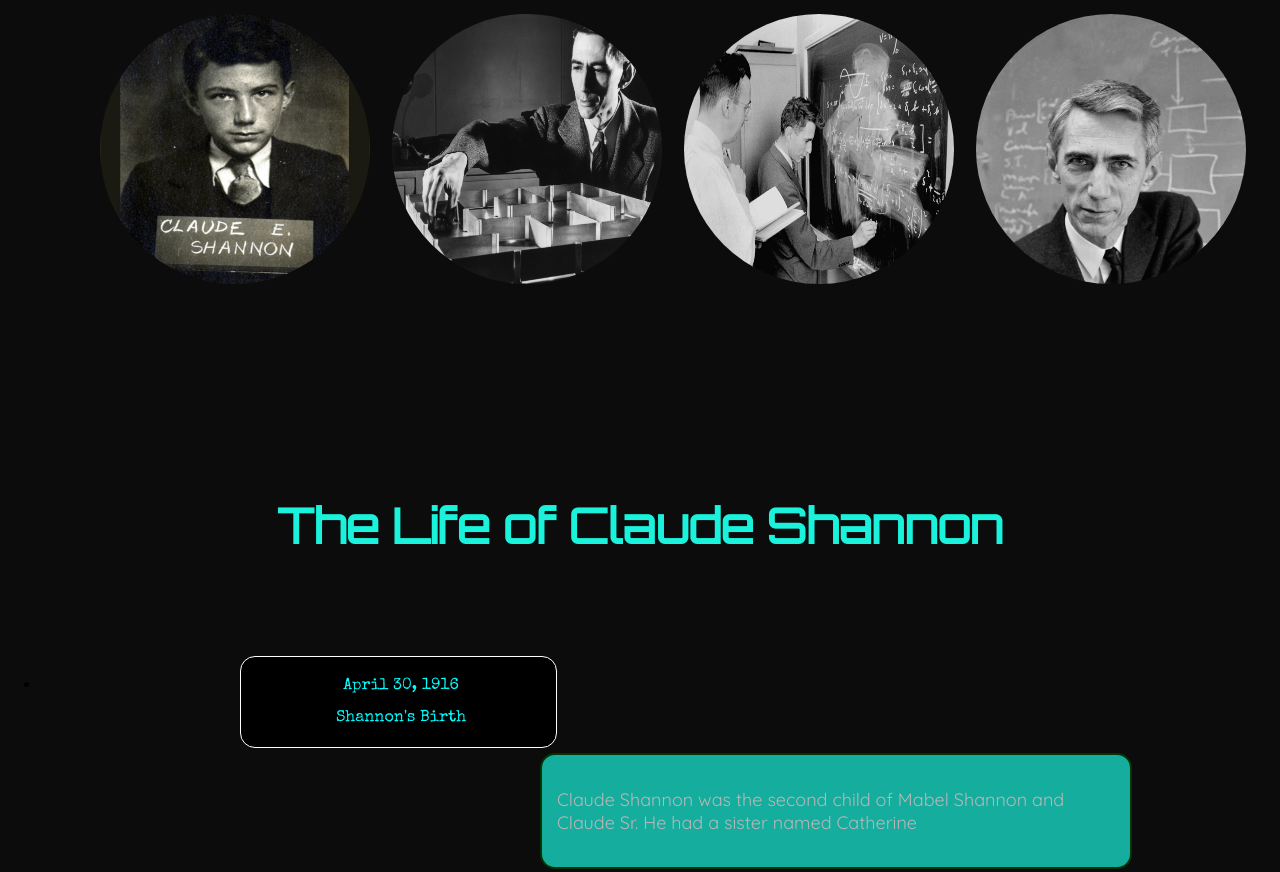
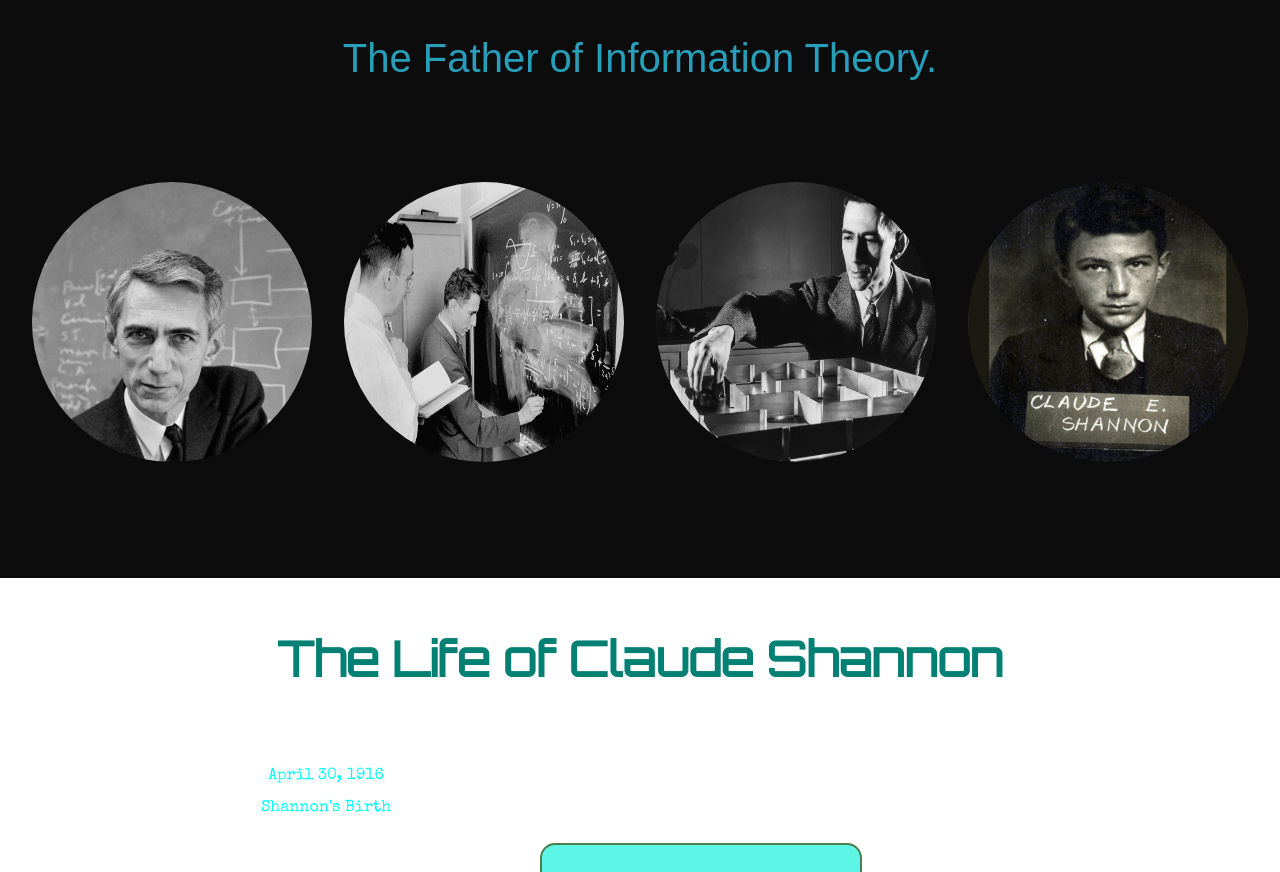
Before and after one commit to cs-cognitome/web_projects_fcc, a plain HTML site: page claude_shannon/index.html in a window 1280 px wide. Shown: the part 866-1738 px from the top of the page. Drawn offline with nearby package versions, Linux system fonts and the light colour scheme; a web font is replaced by a local one.

Commit message:
minor changes + background

```diff
--- a/claude_shannon/styles.css
+++ b/claude_shannon/styles.css
@@ -1,8 +1,10 @@
+/* KISS */
+
 html,
 body {
 	width: 100%;
 	height: auto;
-	margin: 10px 0px 10px 0px;
+	margin: 15px 0px 15px 0px;
 	background-color: #0c0c0c;
 }
 
@@ -10,74 +12,75 @@ header {
 	border: 1px solid #1af2dc;
 }
 
-main {}
+main {
+	text-align: center;
+}
 
 .text {
 	display: inline-block;
 	position: relative;
-	margin: -40px 110px 10px 10px;
 }
 
 .name {
 	color: azure;
-	font-size: 65px;
+	font-size: 80px;
 	font-family: 'Orbitron', sans-serif;
 }
 
 .description {
 	color: #289fba;
-	font-size: 30px;
-	/*font-family: 'Thasadith', sans-serif;*/
-	padding-left: 100px;
-
+	font-size: 40px;
+	font-family: 'Thasadith', sans-serif;
 }
 
 .container {
 	/* как сделать его responsive по максимуму? */
 	max-width: 100%;
-	margin-top: 100px;
-	margin-left: 65px;
+	margin-top: 45px;
 }
 
 .photos {
 	display: flex;
-	flex-direction: row;
+	flex-direction: row-reverse;
 	flex-wrap: wrap;
 	justify-content: center;
 	align-content: center;
 }
 
 .photos img {
-	width: 270px;
-	height: 270px;
+	width: 280px;
+	height: 280px;
 }
 
 .photo-circular {
 	border: 1px solid transparent;
-	/*как сделать паддинги?*/
 	border-radius: 50%;
-	padding: 10px;
+	padding: 15px;
 }
 
 #tribute-info {
 	margin: 0 auto;
+	background-color: #ffffff;
+	margin: 100px 0px 50px 0px;
 }
 
 #headline {
-	color: #1af2dc;
+	display: inline-block;
+	color: #038074;
 	font-family: 'Orbitron', sans-serif;
 	font-size: 3em;
 	text-align: center;
-	margin: 200px 0px 100px 0px;
+	margin-top: 50px;
 }
 
 #list {
-
+	max-width: 50%;
+	list-style: none;
 }
 
 .date {
 	width: 25%;
-	background: #000;
+	background: #fff;
 	border: 1px solid white;
 	border-radius: 15px;
 	margin: 25px 0px 5px 200px;
@@ -90,6 +93,7 @@ main {}
 	color: aqua;
 	font-family: 'Special Elite', cursive;
 	font-size: 1em;
+
 }
 
 .events {
@@ -101,11 +105,12 @@ main {}
 	padding: 15px;
 	opacity: 0.7;
 	color: #fff;
-}
+
 
 .events p {
 	font-family: 'Quicksand', sans-serif;
 	font-size: 18px;
+	text-decoration: none;
 
 }
 
```
